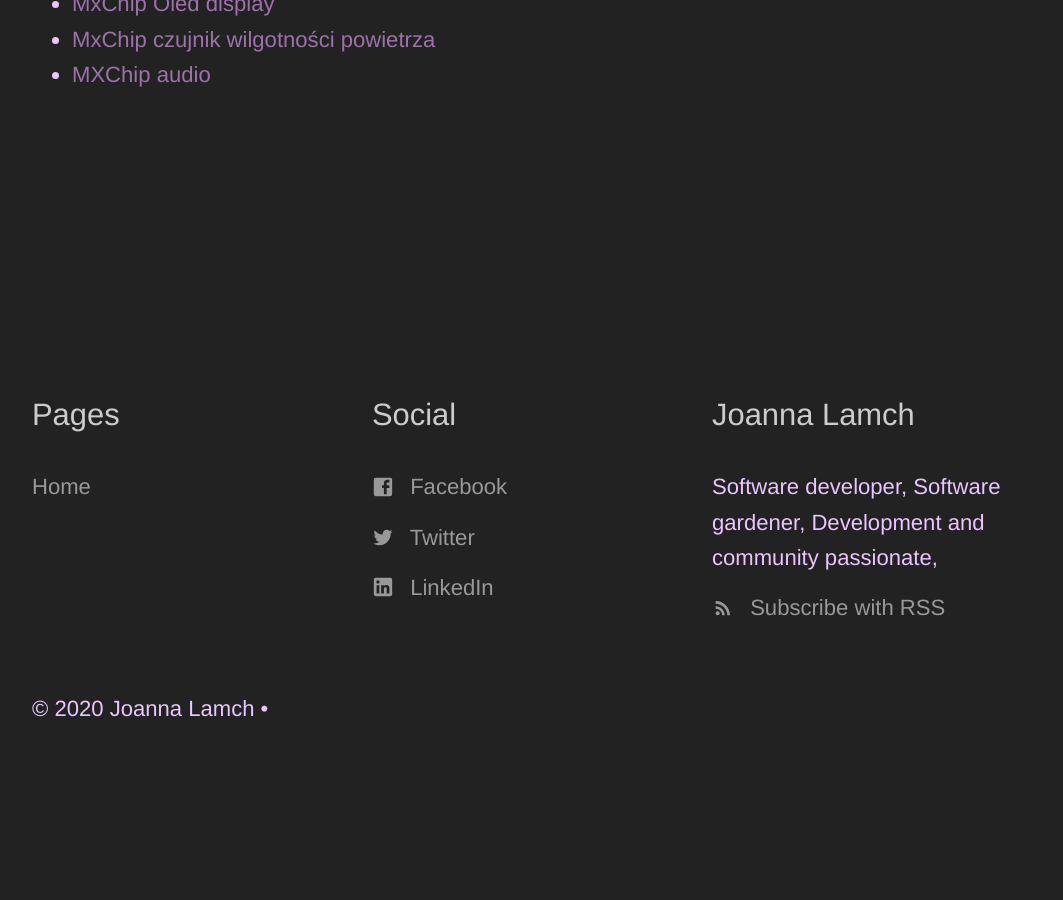
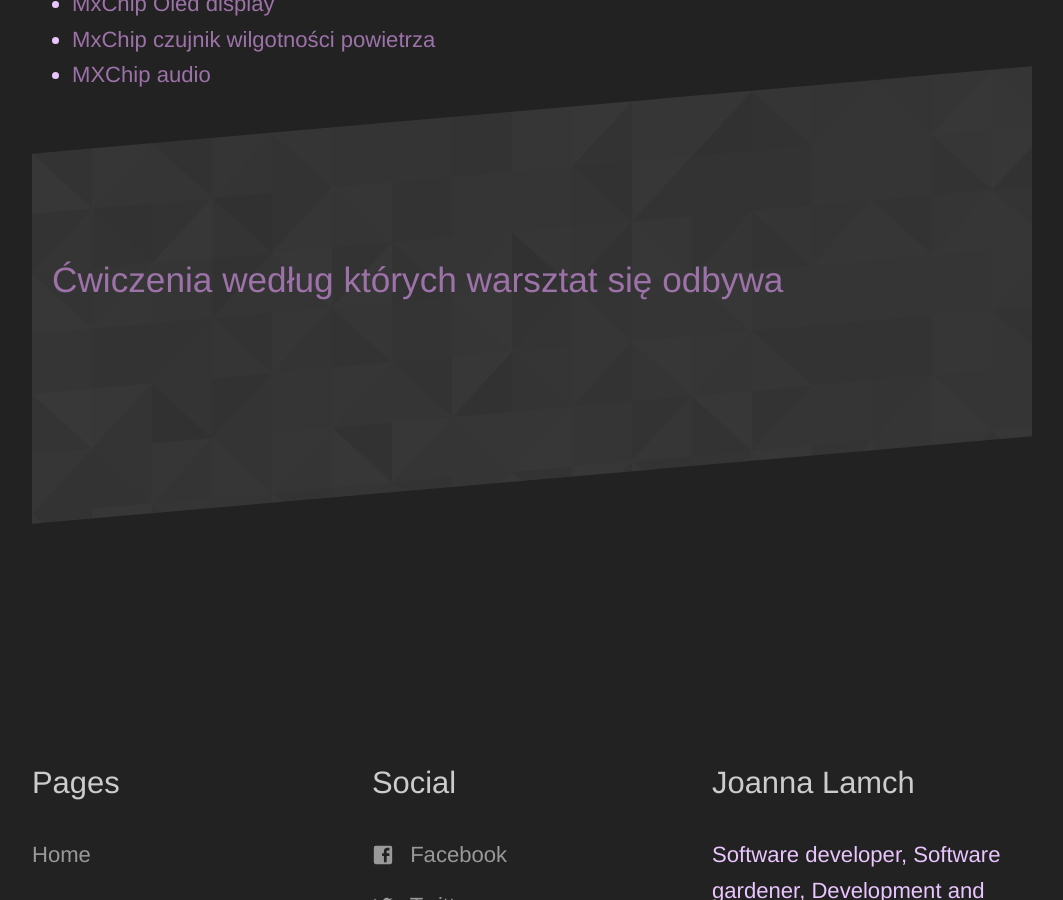
Before and after one commit to jlamch/AzureIoTWorkshop, a Jekyll site: the page built from _posts/2020-03-22-warsztat-online.md, in a window 1280 px wide and 900 px high, scrolled down 4409 px. Shown: the whole window, without its empty margins (108-1171 px from the left). Built offline with Jekyll 4.4.1, drawn with Linux system fonts in a browser that asks for light colours; our own code applies the rules of GitHub Pages for plain Markdown files; before the commit the page ends 5247 px from its top, so only the background shows below that.

Commit message:
added excercises

```diff
--- a/_posts/2020-03-22-warsztat-online.md
+++ b/_posts/2020-03-22-warsztat-online.md
@@ -69,3 +69,9 @@ Trochę bardziej MxChip i Arduino.&nbsp;<a href="https://github.com/jlamch/MxChi
 <li><a href="https://www.programistkaikot.pl/2020/02/mxchip-czujnik-wilgotnosci-powietrza.html" target="_blank">MxChip czujnik wilgotności powietrza</a></li>
 <li><a href="https://www.programistkaikot.pl/2020/02/mxchip-audio.html" target="_blank">MXChip audio</a></li>
 </ul>
+
+<section class="diagonal patterned">
+	<div class="container">
+    <h2><a href="https://jlamch.net/iotexercises/">Ćwiczenia według których warsztat się odbywa</a></h2>
+  </div>
+</section>
```
